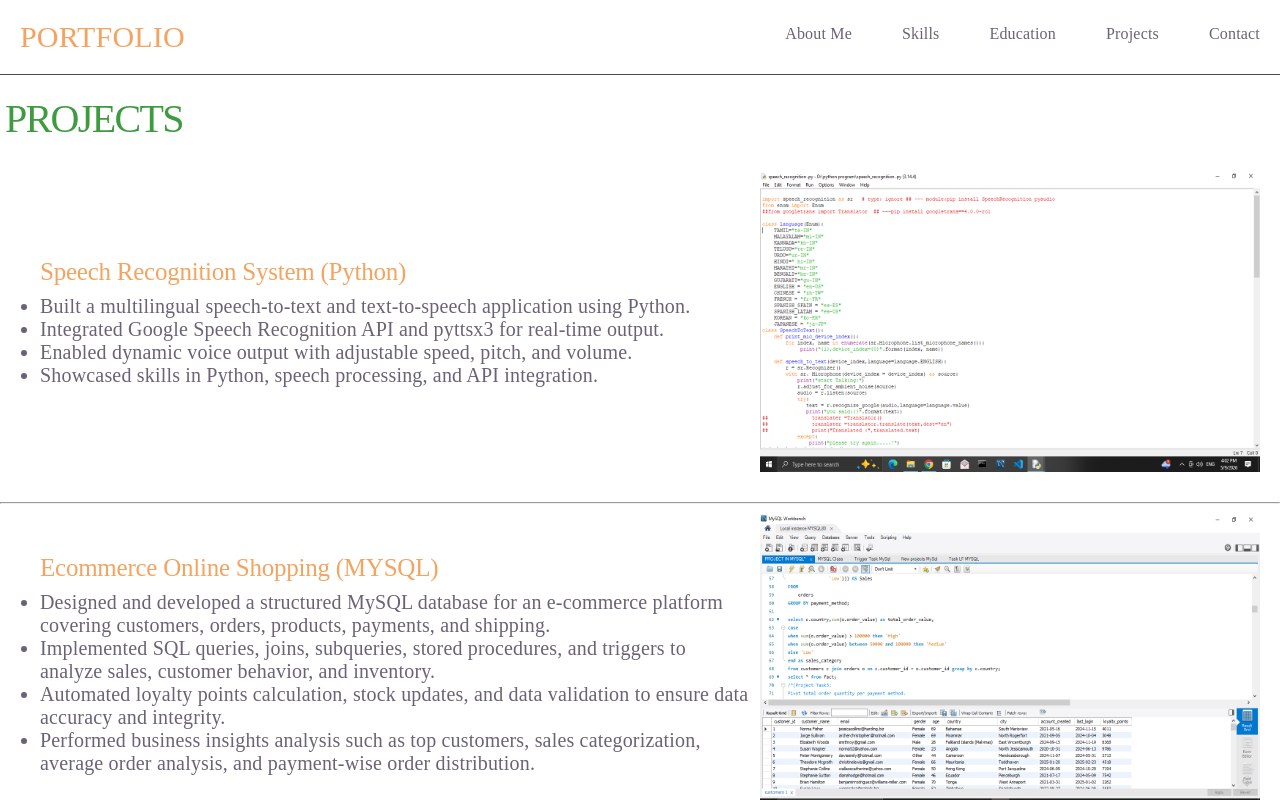
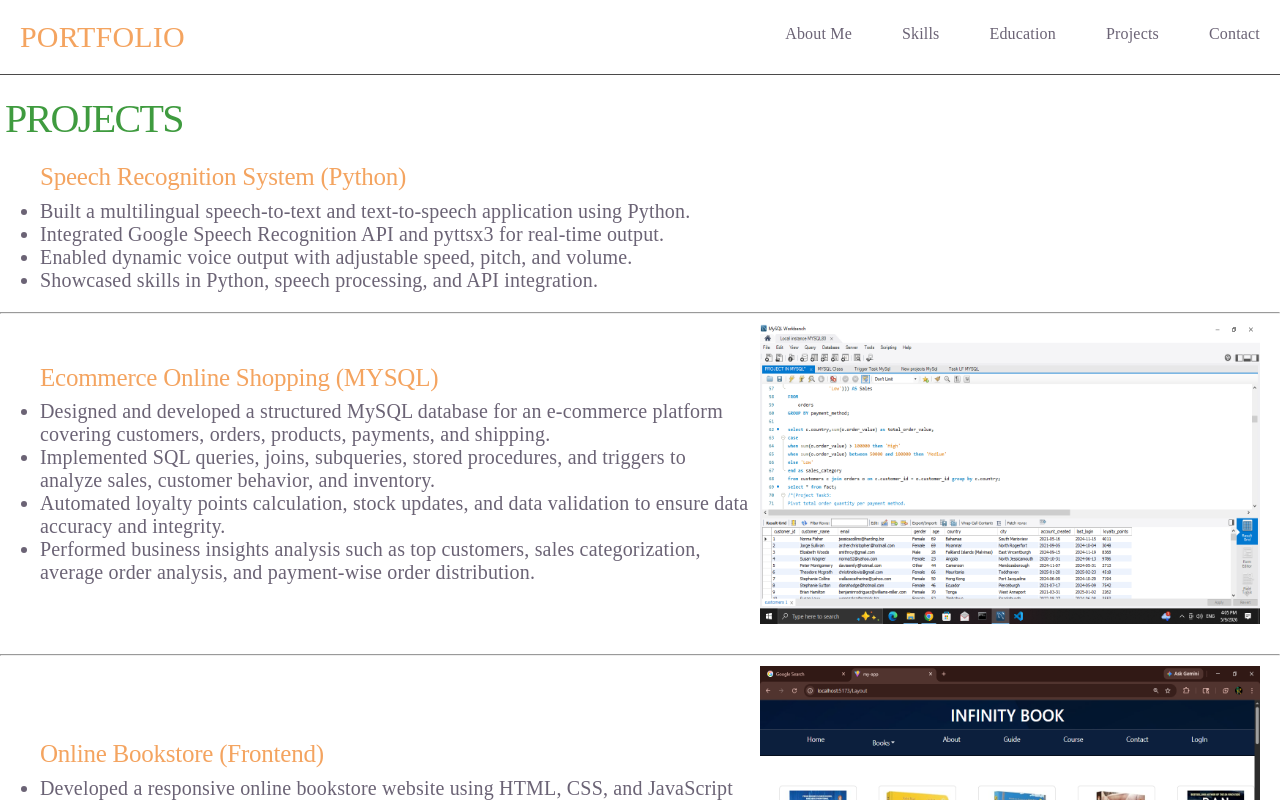
Before and after one commit to rathishvenkat1-cpu/-Protfolio-Rathish.V, a React (Vite) app: page /project in a window 1280 px wide. Shown: the top 800 px of the page. Built offline with nearby package versions, Linux system fonts and the light colour scheme.

Commit message:
4th commit

```diff
--- a/src/profile/Project.tsx
+++ b/src/profile/Project.tsx
@@ -1,4 +1,4 @@
-import Python from "./Py.png";
+// import Python from "./Py.png";
 import MySQL from "./Msql.png";
 import Front from "./BS.png";
 import Frontend from "./Port.png";
@@ -19,7 +19,7 @@ export default function Project(){
           <li>Showcased skills in Python, speech processing, and API integration.</li>
         </ul>
         </div>
-         <img src={Python} alt="Python" className="info-img1"/>
+         {/* <img src={Python} alt="Python" className="info-img1"/> */}
          </div>
         <hr/>
 
```
